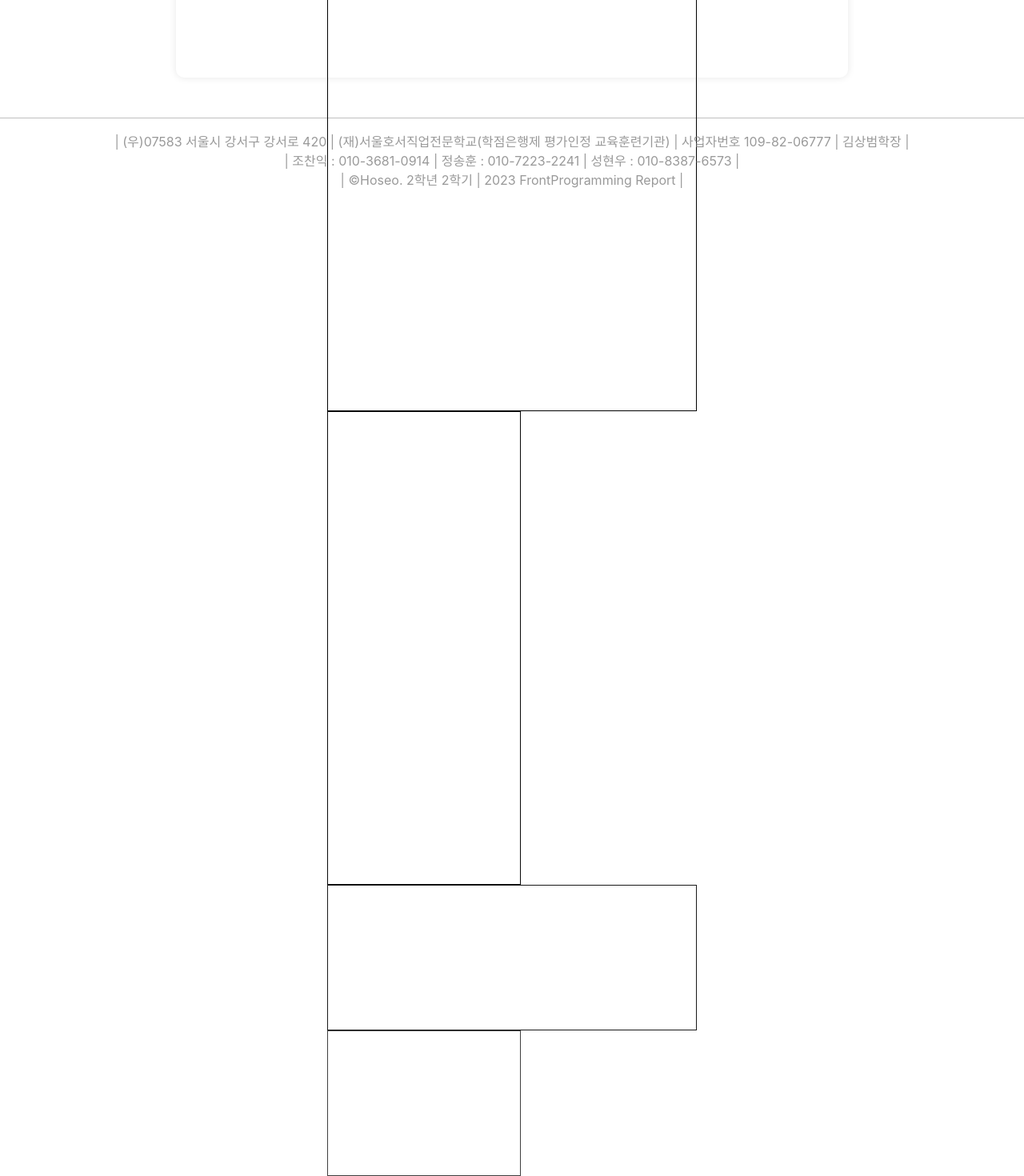
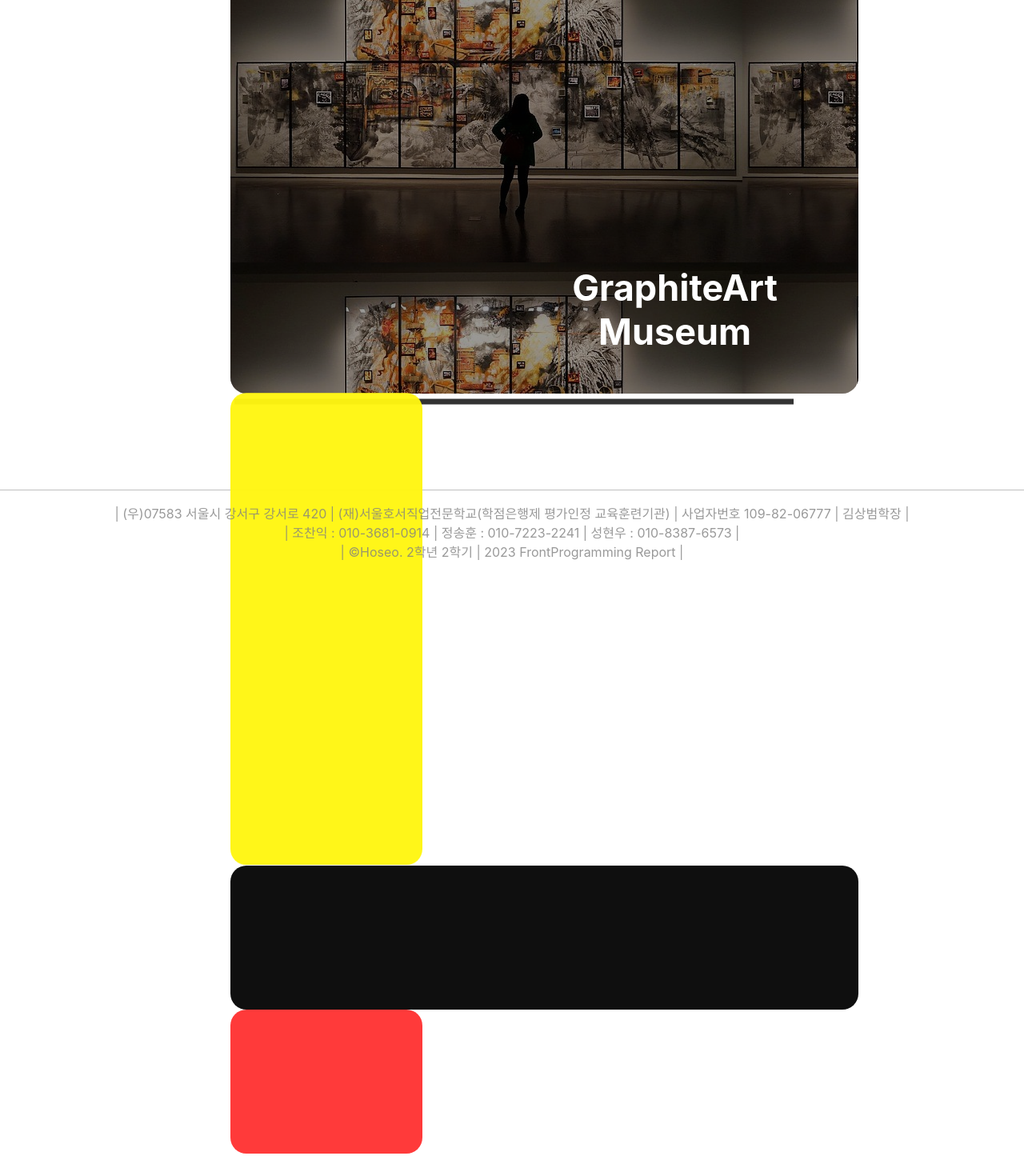
Before and after one commit to Chan-Ik-Jo/React_project, a React (Create React App) app: page /Home in a window 1280 px wide. Shown: the part 248-1718 px from the top of the page at 80% size. After the commit the page ends 1690 px from the top, so only its background shows below. Built offline with nearby package versions, Linux system fonts and the light colour scheme.

Commit message:
modify: home(11/27)

```diff
--- a/src/component/Home.js
+++ b/src/component/Home.js
@@ -12,28 +12,14 @@ function HOME() {
       exit={{ opacity: 0 }}
     >
       <div className="container">
-        {/* <div className="imgSection">
-          <img className="bannerImage" src={fifth} alt="" />
-        </div>
-        <div className="imgText">
-          <span className="headLine">Fifth</span>
-          <br />
-          <span className="subLine">The flower who has made</span>
-          <br />
-          <span className="artistName">Artist : unknown</span>
-        </div> */}
         <div className="p">
-          <svg
-            class="stroke-animation"
-            // viewBox="0 0 1000 1000"
-            style={{ backgroundColor: "white" }}
-          >
+          <svg className="stroke-animation">
             <path
               className="per"
               stroke="black"
               stroke-width="7"
               fill="transparent"
-              d="M 800 0 V 0 795"
+              d="M 800 0 V 0 792"
             />
             <path
               className="horizon"
@@ -45,15 +31,37 @@ function HOME() {
           </svg>
         </div>
         <div className="c">
-          <div className="box_1">
+          <div className="box1_par">
+            <div className="box_1"></div>
+            <div className="box_1_text">
+              <h2>GraphiteArt</h2>
+              <h2>Museum</h2>
+            </div>
           </div>
-          <div className="box_2">
+          <div className="box2_par">
+            <div className="box_2">
+              <div className="box_flip_inner">
+                <div className="box_flip_front_1"></div>
+                <div className="box_flip_back_1"></div>
+              </div>
+            </div>
           </div>
-          <div className="box_3">
+          <div className="box3_par">
+            <div className="box_3">
+              <div className="box_flip_inner">
+                <div className="box_flip_front_2"></div>
+                <div className="box_flip_back_2"></div>
+              </div>
+            </div>
           </div>
-          <div className="box_4">
+          <div className="box4_par">
+            <div className="box_4">
+              <div className="box_flip_inner">
+                <div className="box_flip_front_3"></div>
+                <div className="box_flip_back_3"></div>
+              </div>
+            </div>
           </div>
-
         </div>
       </div>
     </motion.div>
--- a/src/css/Content.css
+++ b/src/css/Content.css
@@ -2,7 +2,6 @@
 
 
 .body {
-  margin-top: 150px;
   /* background-color: black; */
 }
 
@@ -10,22 +9,13 @@
   /* background-color: rgb(150, 150, 150); */
   /* background-image: url("./img/background.jpg"); */
   width: 100%;
-  /* height: 85vh; */
-
-  /* background-color: black; */
-  /* border:1px solid black; */
+  height: 85vh;
+  margin-top: 150px;
   display: flex;
   justify-content: center;
   position: relative;
 
-  font-size: 20px;
-  font-style: oblique;
-  max-width: 800px;
-  margin: 50px auto;
-  padding: 20px;
-  background-color: #fff;
-  box-shadow: 0 0 10px rgba(0, 0, 0, 0.1);
-  border-radius: 10px;
+
 }
 
 .bannerImage {
@@ -49,68 +39,46 @@
 .artistName {
   font-weight: normal;
 }
-
-/*
-안쓰는 css이지만 아카이브용으로.
-*/
-/* .view {
-  width: 60%;
-  border: 1px solid black;
-  border-radius: 30px;
-  margin: 0px 300px 0px 300px;
-  padding: 10px;
-  height: 100%;
-  background-color: white;
-} */
 svg{
   width: 55vw;
   height: 100%;
+  /* background-color: white; */
+}
+path{
+  box-shadow: inset 0 0 0px;
+
 }
 .per {
   z-index: -1;
   stroke-dasharray: 840;
-  animation: stroke-per 12s forwards;
+  animation: stroke-per 3s forwards;
 }
  @keyframes stroke-per {
-  0%{
-    stroke-dashoffset: 840;
-  }
-  50%{
-    stroke-dashoffset: 0;
-  }
-  /* 100%{
-    stroke-dashoffset: -840;
-  } */
-  /* from{
+  from{
+    opacity: 0;
     stroke-dashoffset: 840;
   }
   to{
     stroke-dashoffset: 0;
-  } */
+    opacity: 0.8;
+  }
 }
 
 .horizon {
   z-index: -1;
   stroke-dasharray: 1050;
-  animation: stroke-hor 12s forwards;
+  animation: stroke-hor 3s forwards;
+
 }
  @keyframes stroke-hor {
-  0%{
-    stroke-dashoffset: 1050;
-  }
-  50%{
-    stroke-dashoffset: 0;
-    opacity: 1;
-  }
-  /* 100%{
-    stroke-dashoffset: -1050;
-  } */
-    /* from{
-    stroke-dashoffset: 1050;
+  from{
+    opacity: 0;
+    stroke-dashoffset: 840;
   }
   to{
     stroke-dashoffset: 0;
-  } */
+    opacity: 0.8;
+  }
 }
 .p{
   position:relative;
@@ -124,47 +92,192 @@ svg{
   justify-content: space-between;
   flex-wrap: wrap;
 }
-@keyframes test{
+@keyframes div_ani_under{
   from{
     opacity: 0;
   }
   to{
     opacity: 1;
+
   }
 }
-
-.box_1{
+@keyframes div_ani_top{
+  from{
+    opacity: 0;
+    transform: translate3d(0, -5%, 0);
+  }
+  to{
+    opacity: 1;
+    transform: translateZ(0);
+  }
+}
+.box1_par{
   width:785px;
   height: 590px;
-  border: 1px solid black;
-  opacity: 0;
-  animation: test 6s forwards;
+  position: relative;
 
+  animation: div_ani_top 6s forwards;
+}
+.box_1{
+  position: absolute;
+  width:785px;
+  height: 590px;
+  background-image: url(../img/back.jpg);
+  border-radius: 20px;
+  /* opacity: 0.6; */
+  z-index: -1;
+}
+.box_1::before{
+    position: absolute;
+    content: "";
+    top:0px;
+    left:0px;
+    width: 100%;
+    height: 100%;
+    background-color: rgb(0,0,0,0.4);
+  border-radius: 20px;
+
+}
+.box1_par p{
+  margin: 0px;
+  color: white;
 }
 .box_2{
   width:240px;
   height: 590px;
-  border: 1px solid black;
+  /* border: 1px solid black; */
+  /* background-color: rgba(248, 91, 91, 0.747); */
+  background-color: white;
   opacity: 0;
-  animation: test 6s forwards;
+  animation: div_ani_top 6s forwards;
   animation-delay: 1s;
+  background-color: transparent;
+  perspective: 1000px;
+
+  /* box-shadow: 0 0 5px #333; */
 
 }
 .box_3{
   width:785px;
   height: 180px;
-  border: 1px solid black;
+  /* border: 1px solid black; */
+  background-color: white;
   opacity: 0;
-  animation: test 6s forwards;
-  animation-delay: 2s;
+  animation: div_ani_under 6s forwards;
+  animation-delay: 1.5s;
+  background-color: transparent;
+  perspective: 1000px;
+  /* box-shadow: 0 0 5px #333; */
 
 }
 .box_4{
   width:240px;
   height: 180px;
-  border: 1px solid black;
+  /* border: 1px solid black; */
+  background-color: white;
   opacity: 0;
-  animation: test 6s forwards;
-  animation-delay: 3s;
+  animation: div_ani_under 6s forwards;
+  animation-delay: 2s;
+  background-color: transparent;
+  perspective: 1000px;
+  /* box-shadow: 0 0 5px #333; */
 
 }
+.box_flip_inner {
+  position: relative;
+  width: 100%;
+  height: 100%;
+  text-align: center;
+  transition: transform 0.8s;
+
+  transform-style: preserve-3d;
+}
+.box_2:hover .box_flip_inner, .box_3:hover .box_flip_inner, .box_4:hover .box_flip_inner {
+  transform: rotateY(180deg);
+}
+.box_flip_front_1, .box_flip_back_1, .box,.box_flip_front_2,
+.box_flip_back_2,.box_flip_front_3,
+.box_flip_back_3 {
+  position: absolute;
+  width: 100%;
+  height: 100%;
+  -webkit-backface-visibility: hidden; /* Safari */
+  backface-visibility: hidden;
+}
+.box_flip_front_1 {
+  background-color: #FFF612;
+  color: black;
+  border-radius: 20px;
+  /* box-shadow: 0 5px 10px black; */
+
+}
+.box_flip_back_1 {
+  background-color: #EDD200;
+  color: black;
+  transform: rotateY(180deg);
+  /* box-shadow: 0 5px 10px black; */
+  display: flex;
+  border-radius: 20px;
+  align-items: center;
+  justify-content: center;
+}
+.box_flip_front_2 {
+  background-color: #000000;
+  color: black;
+  border-radius: 20px;
+  /* box-shadow: 0 5px 10px black; */
+
+}
+.box_flip_back_2 {
+  background-color: #5A5A5A;
+  color: black;
+  transform: rotateY(180deg);
+  /* box-shadow: 0 5px 10px black; */
+  display: flex;
+  align-items: center;
+  justify-content: center;
+  border-radius: 20px;
+}
+.box_flip_front_3 {
+  background-color: #FF2424;
+  color: black;
+  border-radius: 20px;
+
+  /* box-shadow: 0 5px 10px black; */
+
+}
+.box_flip_back_3{
+  background-color: #ED0000;
+  color: black;
+  transform: rotateY(180deg);
+  display: flex;
+  align-items: center;
+  justify-content: center;
+  border-radius: 20px;
+
+}
+.introduce_box{
+  font-size: 17px;
+  /* font-style: oblique; */
+  max-width: 800px;
+  margin: 50px auto;
+  padding: 20px;
+  background-color: #fff;
+  box-shadow: 0 0 10px rgba(0, 0, 0, 0.1);
+  border-radius: 10px;
+}
+
+.box_1_text{
+  top: 400px;
+  right: 20px;
+  position: absolute;
+  color: #fff;
+  font-size: 30px;
+  /* display: inline; */
+  /* align-items: center; */
+  text-align: center;
+  padding-top: 30px;
+}
+.box_1_text h2{
+  margin: 0px;
+}
--- a/src/css/Map.css
+++ b/src/css/Map.css
@@ -11,6 +11,8 @@ hr{
 }
 .title_road{
     /* margin-left: 100px; */
+    margin: 0px;
+    margin-top: 10px;
     font-weight: bold;
     font-size: 25px;
 }
@@ -31,7 +33,6 @@ hr{
 .bus{
     color: gray;
     margin-left: 40px;
-
     width: 50%;
 }
 .train_name{
@@ -106,11 +107,12 @@ hr{
     margin-top: 30px;
     margin-left: 20px;
     border: 1px solid #818181;
-    height: 80%px;
+    height: 80%;
 }
 .map_container{
     padding-left: 20px;
     padding-right: 20px;
     border-radius: 45px;
     box-shadow: 0 0 5px #333;
+    margin-bottom: 30px;
 }
--- a/src/css/all_img.css
+++ b/src/css/all_img.css
@@ -45,6 +45,3 @@
   align-items: center;
   justify-content: center;
 }
-.flip-box-back div{
-  /* margin-left:30px; */
-}
```
Also changed, not shown: src/component/Introduce.js (+40 -23 lines), src/css/Header.scss (line endings or trailing spaces), src/img/back.jpg (added).
